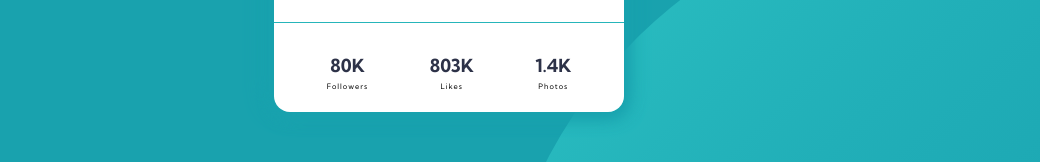
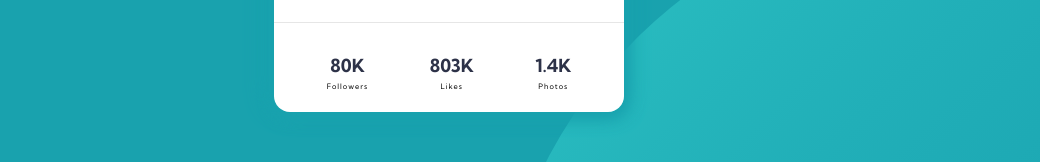
Before and after one commit to herbras/profile-card-component-main, a plain HTML site: page index.html in a window 1280 px wide. Shown: the part 476-638 px from the top of the page, without its empty margins (191-1231 px from the left). Drawn offline with Linux system fonts and the light colour scheme.

Commit message:
change the border-top

```diff
--- a/style.css
+++ b/style.css
@@ -117,7 +117,7 @@ body {
     justify-content: space-around;
     align-items: center;
     text-align: center;
-    border-top: 1px solid hsl(182, 66%, 44%);
+    border-top: 1px solid hsl(0, 0%, 90%);
 }
 
 .card-info .info-Status>div>p:last-child {
```
